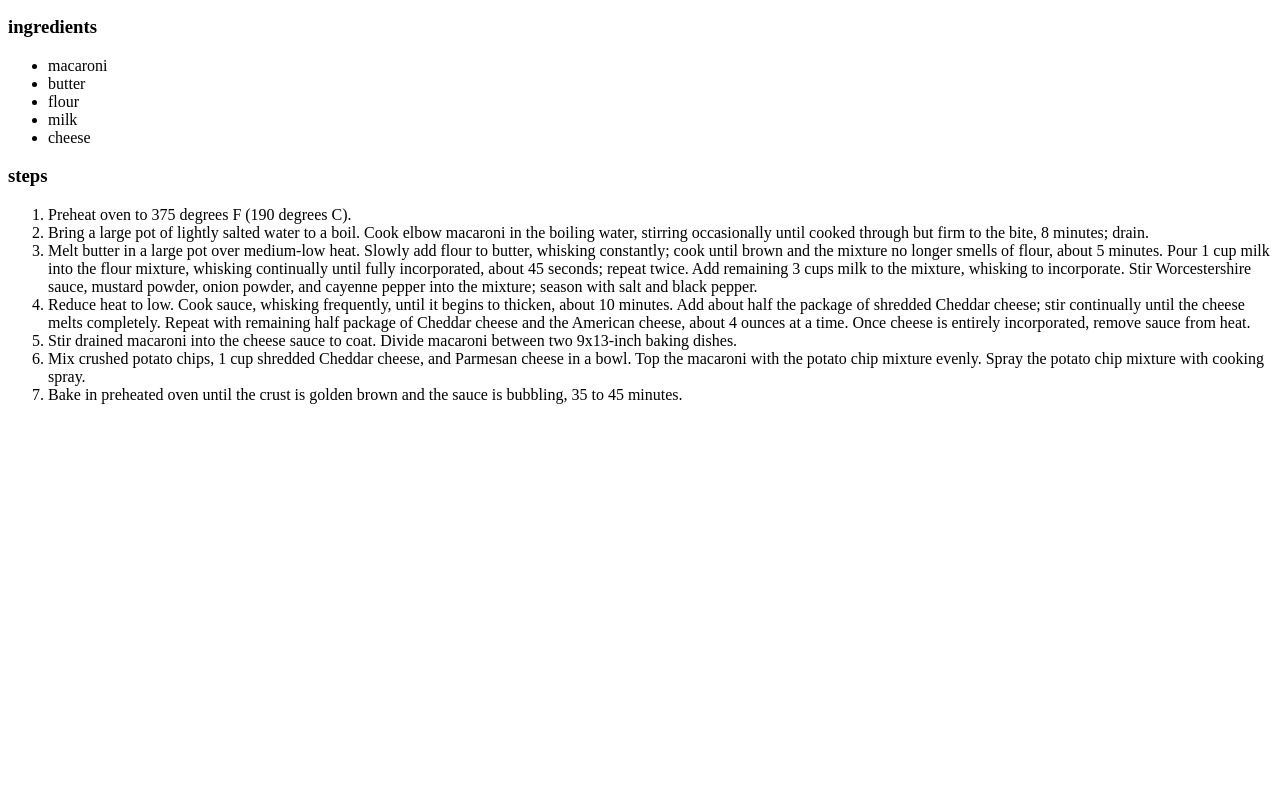
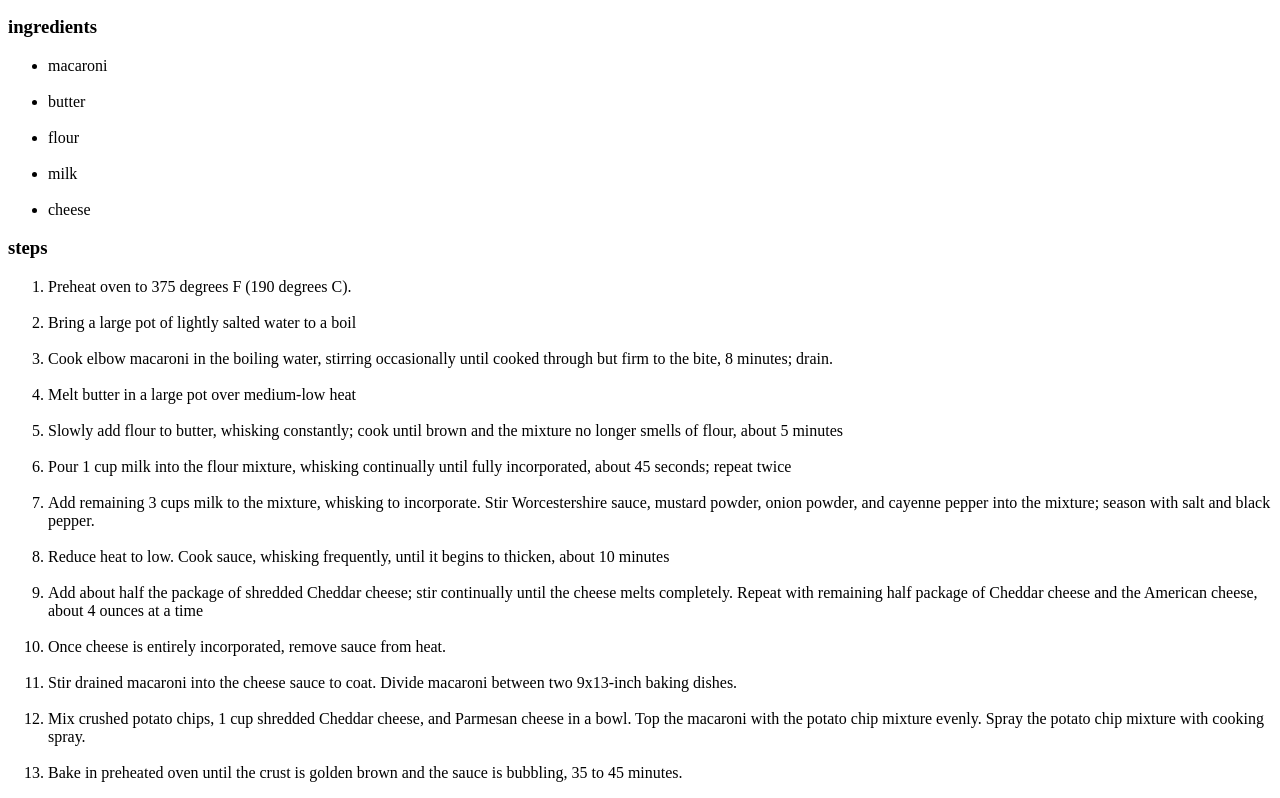
Before and after one commit to mokhalil007/odin-recipes, a plain HTML site: page recipes/mac n cheese.html in a window 1280 px wide. Shown: the part 498-1296 px from the top of the page. Before the commit the page ends 918 px from the top, so only its background shows below. Drawn offline with Linux system fonts and the light colour scheme.

Commit message:
modification on reciepe page 1

```diff
--- a/recipes/mac n cheese.html
+++ b/recipes/mac n cheese.html
@@ -27,9 +27,13 @@
 
 <ul>
     <li>macaroni</li>
+    <br/>
     <li>butter</li>
+    <br/>
     <li>flour</li>
+    <br/>
     <li>milk</li>
+    <br/>
     <li>cheese</li>
 </ul>
 
@@ -38,21 +42,27 @@
 
     <li>Preheat oven to 375 degrees F (190 degrees C).
     </li>
+    <br/>
 
-    <li>Bring a large pot of lightly salted water to a boil. Cook elbow macaroni in the boiling water, stirring occasionally until cooked through but firm to the bite, 8 minutes; drain.
-</li>
+    <li>Bring a large pot of lightly salted water to a boil</li><br/>
+    <li>Cook elbow macaroni in the boiling water, stirring occasionally until cooked through but firm to the bite, 8 minutes; drain.
+</li><br/>
 
-<li>Melt butter in a large pot over medium-low heat. Slowly add flour to butter, whisking constantly; cook until brown and the mixture no longer smells of flour, about 5 minutes. Pour 1 cup milk into the flour mixture, whisking continually until fully incorporated, about 45 seconds; repeat twice. Add remaining 3 cups milk to the mixture, whisking to incorporate. Stir Worcestershire sauce, mustard powder, onion powder, and cayenne pepper into the mixture; season with salt and black pepper.
-</li>
+<li>Melt butter in a large pot over medium-low heat</li><br/>
+ <li>Slowly add flour to butter, whisking constantly; cook until brown and the mixture no longer smells of flour, about 5 minutes</li><br/>
+ <li> Pour 1 cup milk into the flour mixture, whisking continually until fully incorporated, about 45 seconds; repeat twice</li><br/>
+ <li> Add remaining 3 cups milk to the mixture, whisking to incorporate. Stir Worcestershire sauce, mustard powder, onion powder, and cayenne pepper into the mixture; season with salt and black pepper.
+</li><br/>
 
-<li>Reduce heat to low. Cook sauce, whisking frequently, until it begins to thicken, about 10 minutes. Add about half the package of shredded Cheddar cheese; stir continually until the cheese melts completely. Repeat with remaining half package of Cheddar cheese and the American cheese, about 4 ounces at a time. Once cheese is entirely incorporated, remove sauce from heat.
-</li>
+<li>Reduce heat to low. Cook sauce, whisking frequently, until it begins to thicken, about 10 minutes</li><br/>
+<li> Add about half the package of shredded Cheddar cheese; stir continually until the cheese melts completely. Repeat with remaining half package of Cheddar cheese and the American cheese, about 4 ounces at a time</li><br/>
+<li> Once cheese is entirely incorporated, remove sauce from heat.</li><br/>
 
 <li>Stir drained macaroni into the cheese sauce to coat. Divide macaroni between two 9x13-inch baking dishes.
-</li>
+</li><br/>
 
 <li>Mix crushed potato chips, 1 cup shredded Cheddar cheese, and Parmesan cheese in a bowl. Top the macaroni with the potato chip mixture evenly. Spray the potato chip mixture with cooking spray.
-</li>
+</li><br/>
 
 <li>Bake in preheated oven until the crust is golden brown and the sauce is bubbling, 35 to 45 minutes.
 </li>
```
